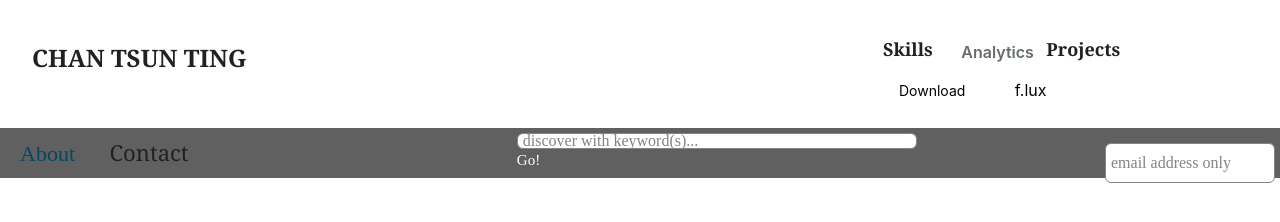
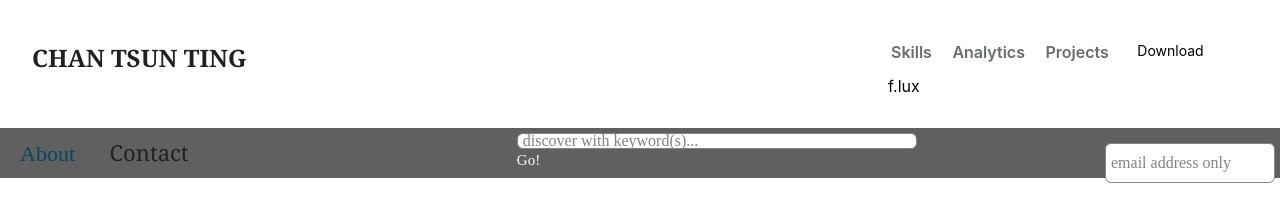
Before and after one commit to tfulanchan/portfolio_beta, a plain HTML site: page index.html in a window 1280 px wide. Drawn offline with Linux system fonts and the light colour scheme.

Commit message:
Update index.html

```diff
--- a/index.html
+++ b/index.html
@@ -24,13 +24,24 @@
 		</p>
 
 		<div style="display: inline-block; right: 25px; height: 64px; width: 365px;">
-			<p style="display: inline-block; font-weight: bold; font-size: 18px; margin: 0px 16px 0px 0px; ">
+<!-- 			<p style="display: inline-block; font-weight: bold; font-size: 18px; margin: 0px 16px 0px 0px; ">
 				Skills
-			</p>
-			<a class="btn btn-default btn-tertiary btn-tertiary--standard tw-w-auto tw-font-semibold tw-p-1 tw-min-h-4 tw-leading-3 tw-text-left tw-text-gray-darker dark:tw-text-gray-light dark:hover:tw-text-teal dark:hover:tw-bg-teal-darkest" href="/sites/chanhen/analytics">Analytics</a>
-			<p style="display: inline-block; font-weight: bold; font-size: 18px; margin: 0px 16px 0px 0px; ">
+			</p> -->
+			<a class="btn btn-default btn-tertiary btn-tertiary--standard tw-w-auto tw-font-semibold tw-p-1 tw-min-h-4 tw-leading-3 tw-text-left tw-text-gray-darker dark:tw-text-gray-light dark:hover:tw-text-teal dark:hover:tw-bg-teal-darkest"
+			   href="/analytics">
+				Skills
+			</a>
+			<a class="btn btn-default btn-tertiary btn-tertiary--standard tw-w-auto tw-font-semibold tw-p-1 tw-min-h-4 tw-leading-3 tw-text-left tw-text-gray-darker dark:tw-text-gray-light dark:hover:tw-text-teal dark:hover:tw-bg-teal-darkest"
+			   href="/analytics">
+				Analytics
+			</a>
+			<a class="btn btn-default btn-tertiary btn-tertiary--standard tw-w-auto tw-font-semibold tw-p-1 tw-min-h-4 tw-leading-3 tw-text-left tw-text-gray-darker dark:tw-text-gray-light dark:hover:tw-text-teal dark:hover:tw-bg-teal-darkest"
+			   href="/analytics">
 				Projects
-			</p>
+			</a>
+<!-- 			<p style="display: inline-block; font-weight: bold; font-size: 18px; margin: 0px 16px 0px 0px; ">
+				Projects
+			</p> -->
 			<button		style="display: inline-block;
 					font-size: 14px;
 					padding: 8px 16px;
```
Lines whose indentation alone changed are shown as unchanged.
